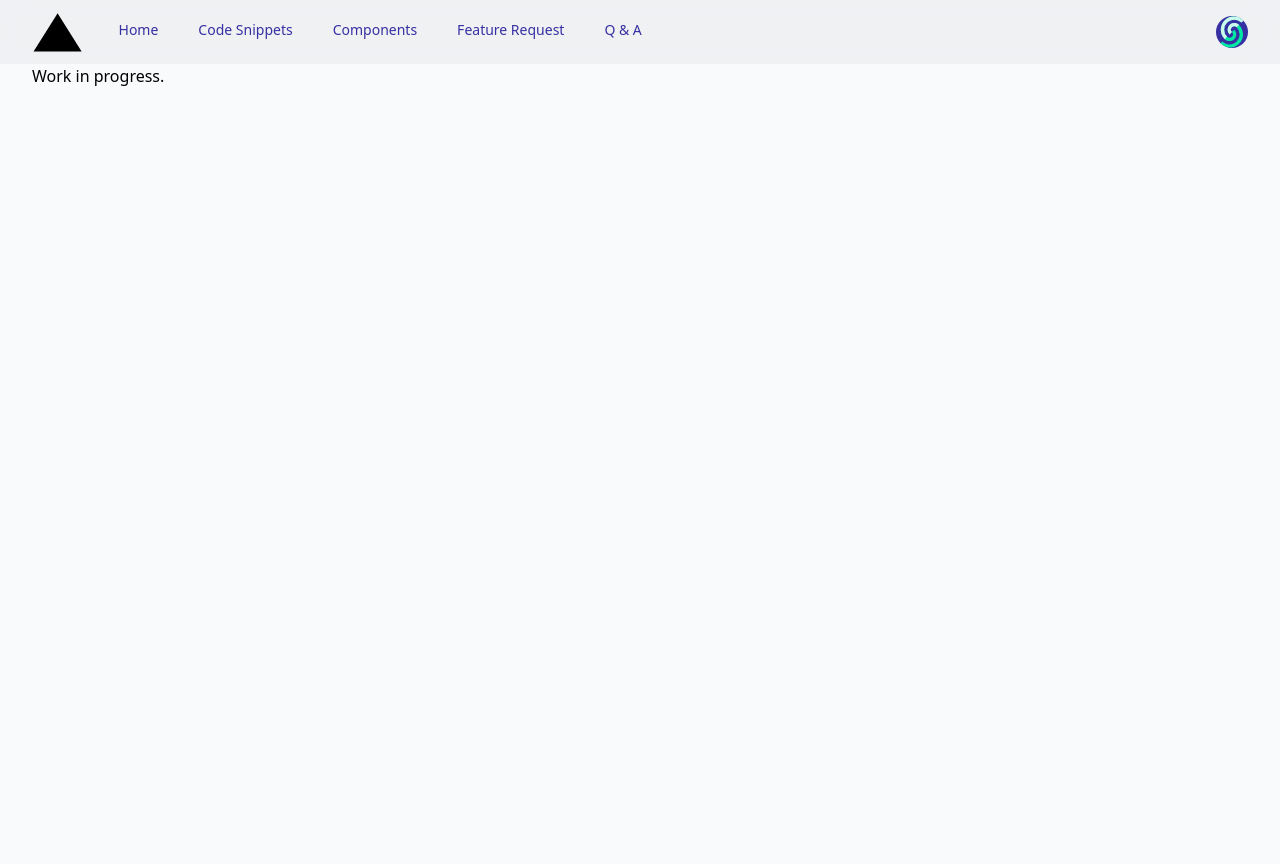
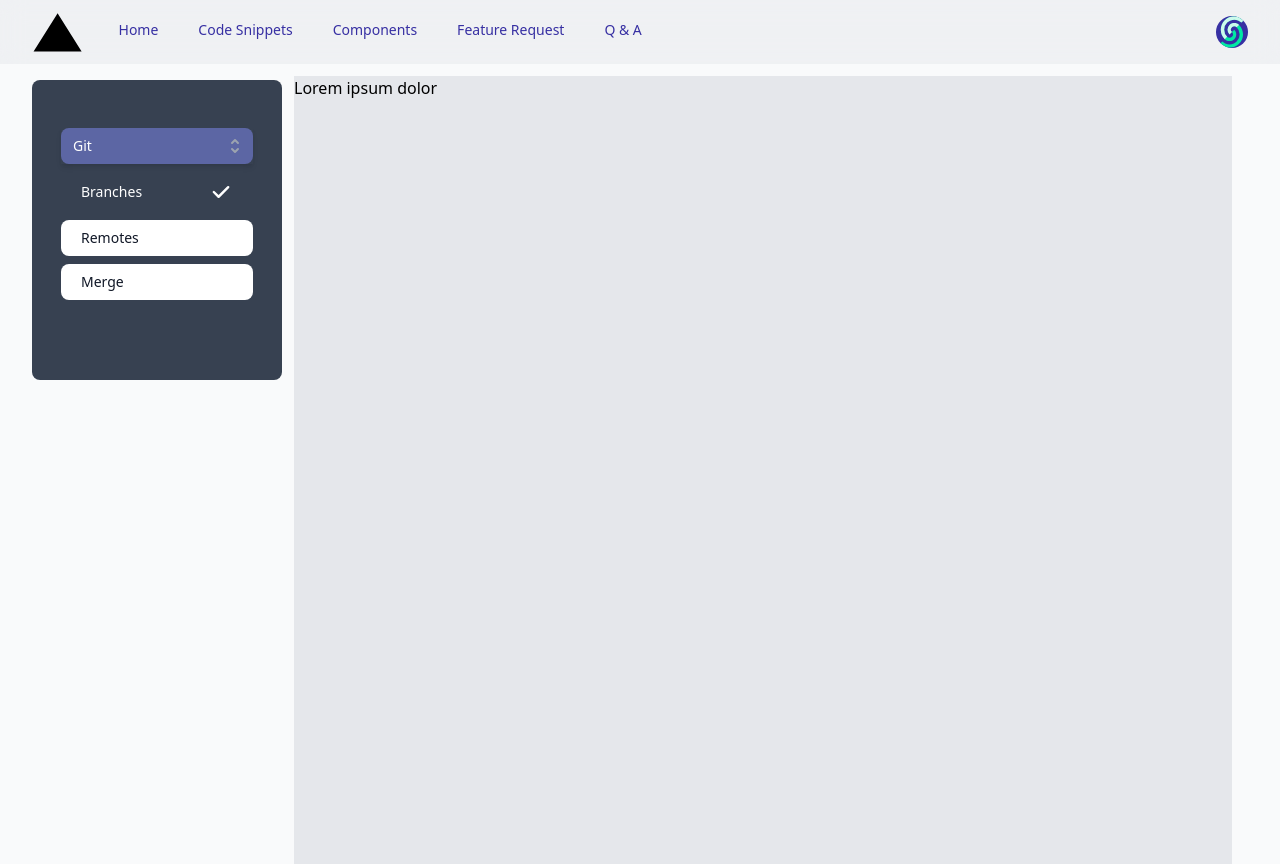
Before and after one commit to vasantakmr/snippets, a Next.js app: page /components in a window 1280 px wide. Before the commit the page ends 800 px from the top, so only its background shows below. Built offline with nearby package versions, Linux system fonts and the light colour scheme.

Commit message:
added working sidenavbar for components page

```diff
--- /dev/null
+++ b/components/ListBox.js
@@ -0,0 +1,175 @@
+import { Fragment, useState } from 'react'
+import { Listbox, Transition, RadioGroup } from '@headlessui/react'
+import { CheckIcon, SelectorIcon } from '@heroicons/react/solid'
+
+const people = [
+    {
+        name: 'Git',
+        values: [
+            { name: 'Branches' },
+            { name: 'Remotes' },
+            { name: 'Merge' },
+        ],
+    },
+    {
+        name: 'Redis',
+        values: [
+            { name: 'Sets' },
+            { name: 'Sorted Sets' },
+            { name: 'Maps' },
+        ],
+    },
+    {
+        name: 'Docker',
+        values: [
+            { name: 'Sets' },
+            { name: 'Sorted Sets' },
+            { name: 'Maps' },
+        ],
+    },
+    {
+        name: 'Kubernetes',
+        values: [
+            { name: 'Sets' },
+            { name: 'Sorted Sets' },
+            { name: 'Maps' },
+        ],
+    },
+    {
+        name: 'MongoDB',
+        values: [
+            { name: 'Sets' },
+            { name: 'Sorted Sets' },
+            { name: 'Maps' },
+        ],
+    },
+    {
+        name: 'Tensorflow.js',
+        values: [
+            { name: 'Sets' },
+            { name: 'Sorted Sets' },
+            { name: 'Maps' },
+        ],
+    },
+]
+
+export default function ListBox() {
+  const [selected, setSelected] = useState(people[0])
+  const [selectedItem, setSelectedItem] = useState(selected.values[0].name)
+
+  async function hell (event) {
+    await setSelected(event)
+    await setSelectedItem(event.values[0].name)
+  }
+
+  return (
+    <div className="w-48 mt-3">
+      <Listbox value={selected} onChange={hell} className="bg z-20 relative bg-indigo-400 rounded-lg text-white backdrop-blur-md bg-opacity-50" >
+        <div className="relative mt-1">
+          <Listbox.Button className="relative w-full py-2 pl-3 pr-10 z-20 text-left  shadow-md cursor-default focus:outline-none focus-visible:ring-2 focus-visible:ring-opacity-75 focus-visible:ring-white focus-visible:ring-offset-orange-300 focus-visible:ring-offset-2 focus-visible:border-indigo-500 sm:text-sm">
+            <span className="block truncate">{selected.name}</span>
+            <span className="absolute inset-y-0 right-0 flex items-center pr-2 pointer-events-none">
+              <SelectorIcon
+                className="w-5 h-5 text-gray-400"
+                aria-hidden="true"
+              />
+            </span>
+          </Listbox.Button>
+          <Transition
+            as={Fragment}
+            leave="transition ease-in duration-100"
+            leaveFrom="opacity-100"
+            leaveTo="opacity-0"
+          >
+            <Listbox.Options className="absolute w-full p-1 bg-white backdrop-blur-md mt-1 hover:text-black overflow-auto z-20 text-base rounded-md shadow-lg max-h-60 ring-1 ring-black ring-opacity-5 focus:outline-none sm:text-sm">
+              {people.map((person, personIdx) => (
+                <Listbox.Option
+                  key={personIdx}
+                  className={({ active }) =>
+                    `${active ? 'text-amber-900 bg-amber-100' : 'text-gray-900'}
+                          cursor-default select-none relative py-2 pl-2 pr-4 z-20 hover:bg-gray-400 hover:bg-opacity-50 hover:backdrop-blur-md hover:rounded-md`
+                  }
+                  value={person}
+                >
+                  {({ selected, active }) => (
+                    <>
+                      <span
+                        className={`${
+                          selected ? 'font-medium' : 'font-normal'
+                        } block truncate text-left pl-2 z-20 hover:font-semibold`}
+                      >
+                        {person.name}
+                      </span>
+                      {selected ? (
+                        <span
+                          className={`${
+                            active ? 'text-amber-600' : 'text-amber-600'
+                          }
+                                absolute inset-y-0 right-0 flex items-center pl-3 pr-3 z-20`}
+                        >
+                          <CheckIcon className="w-5 h-5 z-20" aria-hidden="true" />
+                        </span>
+                      ) : null}
+                    </>
+                  )}
+                </Listbox.Option>
+              ))}
+            </Listbox.Options>
+          </Transition>
+        </div>
+      </Listbox>
+      <div className="w-full max-w-md mx-auto pt-2">
+        <RadioGroup value={selectedItem} onChange={setSelectedItem}>
+          <RadioGroup.Label className="sr-only">Server size</RadioGroup.Label>
+          <div className="space-y-2">
+            {selected.values.map((plan) => (
+              <RadioGroup.Option
+                key={plan.name}
+                value={plan.name}
+                className={({ active, checked }) =>
+                  `${
+                    active
+                      ? 'ring-2 ring-offset-1 ring-offset-sky-300 ring-white ring-opacity-60'
+                      : ''
+                  }
+                  ${
+                    checked ? 'bg-sky-900 bg-opacity-75 text-white' : 'bg-white'
+                  }
+                    relative rounded-lg px-5 py-2 cursor-pointer flex focus:outline-none`
+                }
+              >
+                {({ active, checked }) => (
+                  <>
+                    <div className="flex items-center justify-between w-full">
+                      <div className="flex items-center">
+                        <div className="text-sm">
+                          <RadioGroup.Label
+                            as="p"
+                            className={`font-medium  ${
+                              checked ? 'text-white' : 'text-gray-900'
+                            }`}
+                          >
+                            {plan.name}
+                          </RadioGroup.Label>
+                        </div>
+                      </div>
+                      {checked && (
+                        <div className="flex-shrink-0 text-white">
+                          <CheckIcon className="w-6 h-6" />
+                        </div>
+                      )}
+                    </div>
+                  </>
+                )}
+              </RadioGroup.Option>
+            ))}
+          </div>
+        </RadioGroup>
+      </div>
+    </div>
+  )
+}
+
+function helloworld() {
+
+}
--- a/pages/components.js
+++ b/pages/components.js
@@ -1,20 +1,24 @@
 import Head from 'next/head'
 import Link from 'next/link'
+import ListBox from '@components/ListBox'
 
 export default function Components() {
   return (
     <>
       {/* Keep the existing code here */}
-      <div className="container">
+      <div className="max-w-7xl mx-auto px-2 sm:px-6 lg:px-8">
         <Head>
           <title>Create Next App</title>
           <link rel="icon" href="/favicon.ico" />
         </Head>
-        <main>
-            <div className="max-w-7xl mx-auto px-2 sm:px-6 lg:px-8">
-                Work in progress.
-            </div>
-        </main>
+        <main className="container">
+        <aside className="bg-gray-700 card">
+          <ListBox />
+        </aside>
+        <section className="bg-gray-200 ml-3 mt-3">
+          <p>Lorem ipsum dolor </p>
+        </section>
+    </main>
       </div>
 
     </>
--- a/styles/globals.css
+++ b/styles/globals.css
@@ -11,3 +11,68 @@ input {
   /** Remove shadow on Safari iOS */
   -webkit-appearance: none;
 }
+
+
+/* Cards */
+
+.card {
+  padding: 2rem;
+  margin: 1rem 0;
+  border: 1px solid var(--color-gray);
+  border-radius: 8px;
+}
+
+.card footer {
+  display: flex;
+}
+
+.card-img-center {
+  width:20%;
+  display:block;
+  margin:auto;
+  border-radius: 50%;
+  max-width: 150px;
+}
+
+.card-info {
+  background: var(--color-blue);
+}
+
+.container {
+  min-height: 100vh;
+  display: flex;
+}
+
+.container section {
+  width: 80%;
+  margin-right: 1rem;
+}
+
+.container aside {
+  align-items: center;
+  display: flex;
+  flex-direction: column;
+  width: 20%;
+  min-width: 250px;
+  text-align: center;
+  position: sticky;
+  top: 80px;
+  height: 0;
+  min-height: 300px;
+}
+
+
+@media only screen and (max-width: 768px) {
+  .container {
+      flex-direction: column;
+   }
+
+  .container section {
+      width: 100%;
+  }
+
+  .container aside {
+      width: 100%;
+      position: relative;
+  }
+}
```
